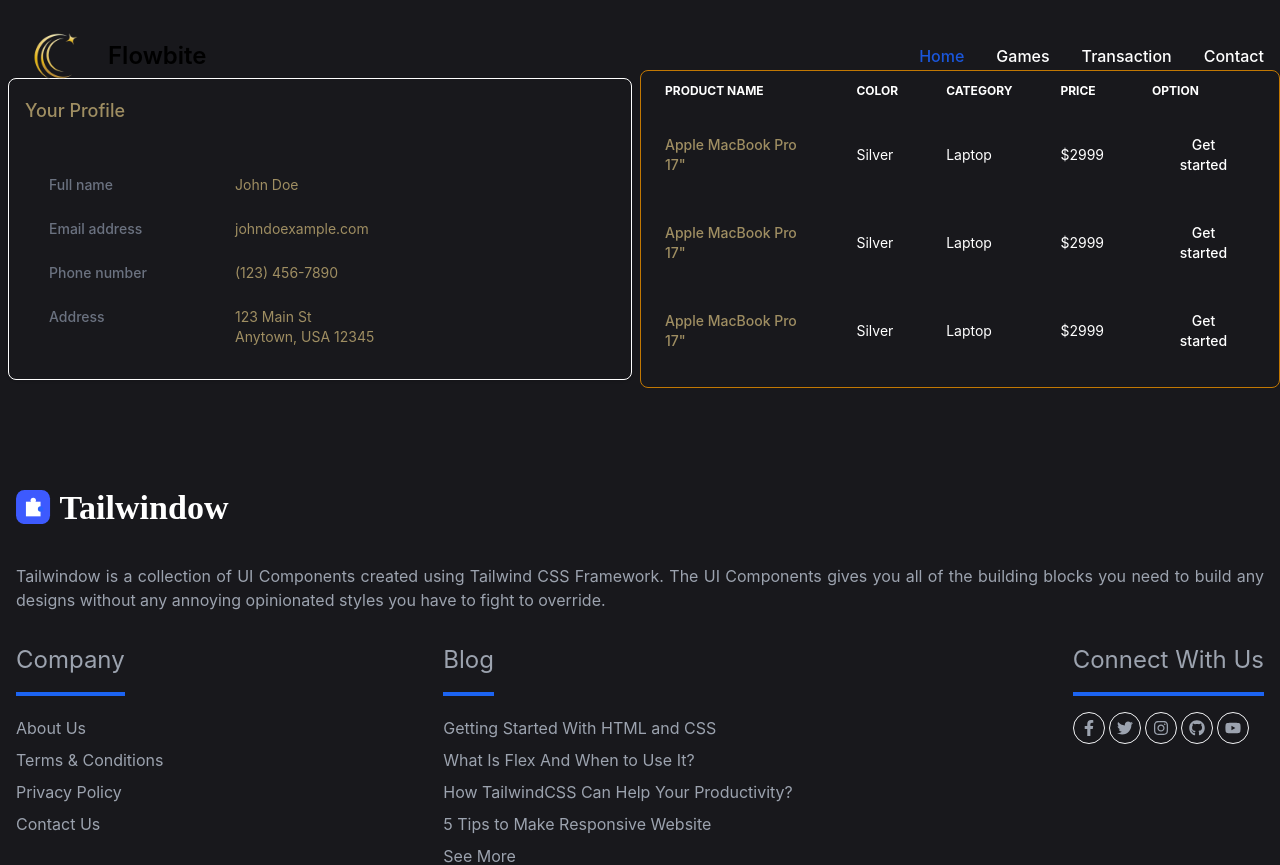
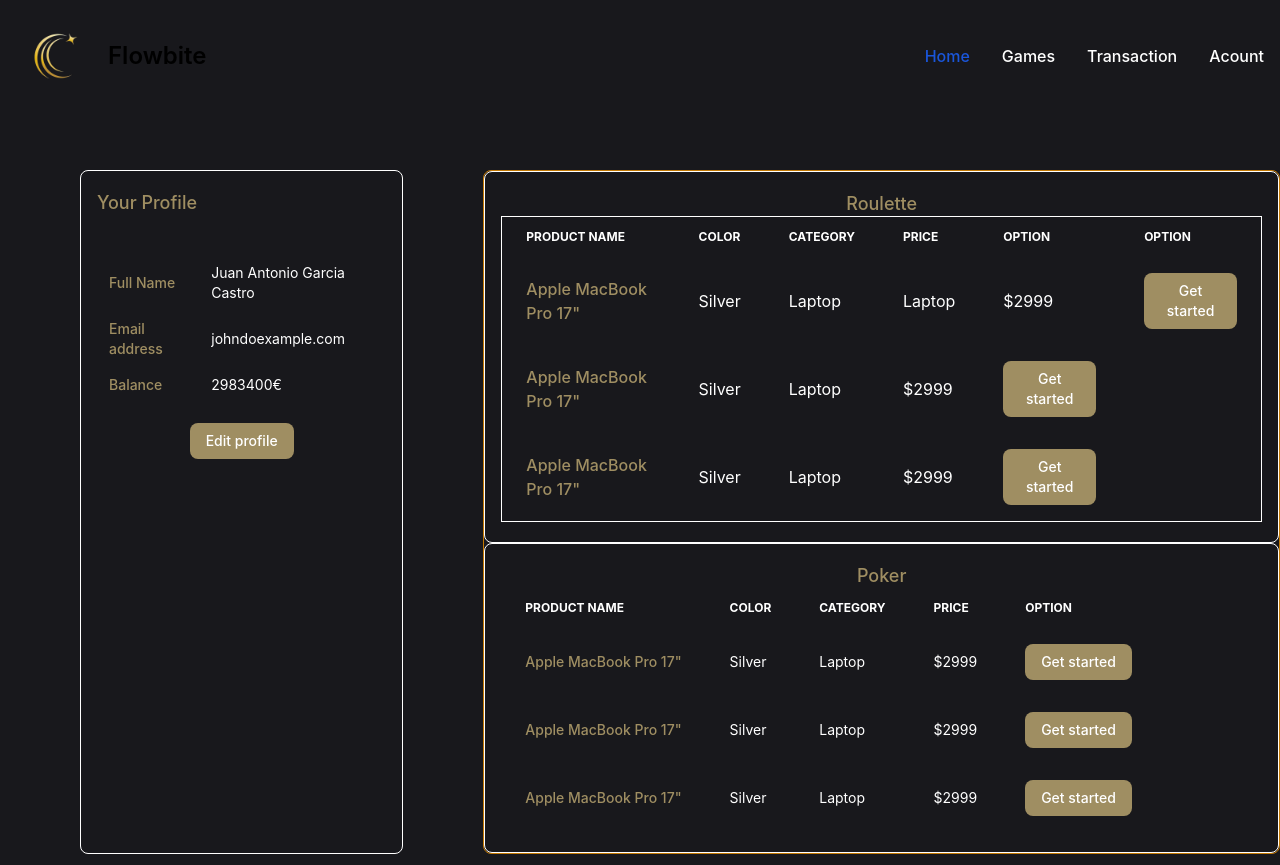
Before and after one commit to Juangaca02/Angular, an Angular app in the folder casino/: page /profile in a window 1280 px wide. Shown: the top 865 px of the page. Built offline with nearby package versions, Linux system fonts and the light colour scheme.

Commit message:
feat casino

```diff
--- a/casino/src/app/componentes/navbar/navbar.component.html
+++ b/casino/src/app/componentes/navbar/navbar.component.html
@@ -31,7 +31,7 @@
         </li>
         <li>
           <a href="/profile"
-            class="block py-2 px-3 text-white rounded hover:bg-gray-100 md:hover:bg-transparent md:border-0 md:hover:text-blue-700 md:p-0 dark:text-white md:dark:hover:text-blue-500 dark:hover:bg-gray-700 dark:hover:text-white md:dark:hover:bg-transparent">Contact</a>
+            class="block py-2 px-3 text-white rounded hover:bg-gray-100 md:hover:bg-transparent md:border-0 md:hover:text-blue-700 md:p-0 dark:text-white md:dark:hover:text-blue-500 dark:hover:bg-gray-700 dark:hover:text-white md:dark:hover:bg-transparent">Acount</a>
         </li>
         <!--
         <li>
--- a/casino/src/app/componentes/profile/profile.component.css
+++ b/casino/src/app/componentes/profile/profile.component.css
@@ -1,4 +1,12 @@
 section {
-  margin-top: 70px;
+  margin-top: 170px;
   margin-bottom: 70px;
 }
+
+.btn-dorado {
+  background-color: rgb(159, 142, 98);
+}
+
+.btn-dorado:hover {
+  background-color: rgb(87, 76, 48);
+}
--- a/casino/src/app/componentes/profile/profile.component.html
+++ b/casino/src/app/componentes/profile/profile.component.html
@@ -1,50 +1,145 @@
-<section class=" grid grid-cols-2 relative">
-  <div scope="col" class="border border-white rounded-lg overflow-hidden shadow m-2">
+<!-- grid grid-cols-2 max-w-2xl-->
+<section class="flex relative">
+  <div class="border border-white rounded-lg ml-20 mr-20 max-w-lg">
     <div class="px-4 py-5 sm:px-6">
       <h3 class="text-lg leading-6 font-medium dorado">
         Your Profile
       </h3>
     </div>
-    <div class=" px-4 py-5 sm:p-0">
-      <dl class="">
-        <div class="py-3 sm:py-5 sm:grid sm:grid-cols-3 sm:gap-4 sm:px-6">
-          <dt class="text-sm font-medium text-gray-500">
-            Full name
-          </dt>
-          <dd class="mt-1 text-sm dorado sm:mt-0 sm:col-span-2">
-            John Doe
-          </dd>
-        </div>
-        <div class="py-3 sm:py-5 sm:grid sm:grid-cols-3 sm:gap-4 sm:px-6">
-          <dt class="text-sm font-medium text-gray-500">
+    <div class="px-4 py-5 sm:p-0">
+      <table class="text-sm text-left rtl:text-right text-white">
+        <tbody>
+          <tr>
+            <th class="px-3 py-2 text-sm font-medium dorado">
+              Full Name
+            </th>
+            <td class="px-3 py-2 mt-1 text-sm">
+              Juan Antonio Garcia Castro
+            </td>
+          </tr>
+          <tr>
+            <th class="px-3 py-2 font-medium dorado">
               Email address
-          </dt>
-          <dd class="mt-1 text-sm dorado sm:mt-0 sm:col-span-2">
+            </th>
+            <td class="px-3 py-2 mt-1 text-sm">
               johndoexample.com
-          </dd>
-        </div>
-        <div class="py-3 sm:py-5 sm:grid sm:grid-cols-3 sm:gap-4 sm:px-6">
-          <dt class="text-sm font-medium text-gray-500">
-            Phone number
-          </dt>
-          <dd class="mt-1 text-sm dorado sm:mt-0 sm:col-span-2">
-            (123) 456-7890
-          </dd>
-        </div>
-        <div class="py-3 sm:py-5 sm:grid sm:grid-cols-3 sm:gap-4 sm:px-6">
-          <dt class="text-sm font-medium text-gray-500">
-            Address
-          </dt>
-          <dd class="mt-1 text-sm dorado sm:mt-0 sm:col-span-2">
-            123 Main St<br>
-            Anytown, USA 12345
-          </dd>
-        </div>
-      </dl>
+            </td>
+          </tr>
+          <tr>
+            <th class="px-3 py-2 font-medium dorado">
+              Balance
+            </th>
+            <td class="px-3 py-2 mt-1 text-sm">
+              2983400€
+            </td>
+          </tr>
+        </tbody>
+      </table>
+      <div class="px-4 py-5 flex justify-center items-center">
+        <button type="submit"
+          class="btn-dorado text-white  items-center focus:ring-4 focus:outline-none focus:ring-blue-300 font-medium rounded-lg text-sm px-4 py-2 text-center dark:focus:ring-blue-800">Edit
+          profile
+        </button>
       </div>
     </div>
-  <div scope="col" class="border border-yellow-500 rounded-lg">
-    <table class="w-full text-sm text-left rtl:text-right text-white">
+  </div>
+  <div class="border border-yellow-500 rounded-lg">
+    <div class="px-4 py-5 border border-white rounded-lg">
+      <p class="text-lg text-center leading-6 font-medium dorado">
+        Roulette
+      </p>
+      <table class="border border-white text-left rtl:text-right text-white">
+        <thead class="text-xs uppercase dark:text-gray-400">
+          <tr>
+            <th scope="col" class="px-6 py-3">
+              Product name
+            </th>
+            <th scope="col" class="px-6 py-3">
+              Color
+            </th>
+            <th scope="col" class="px-6 py-3">
+              Category
+            </th>
+            <th scope="col" class="px-6 py-3">
+              Price
+            </th>
+            <th scope="col" class="px-6 py-3">
+              Option
+            </th>
+            <th scope="col" class="px-6 py-3">
+              Option
+            </th>
+          </tr>
+        </thead>
+        <tbody>
+          <tr>
+            <th class="px-6 py-4 font-medium dorado">
+              Apple MacBook Pro 17"
+            </th>
+            <td class="px-6 py-4">
+              Silver
+            </td>
+            <td class="px-6 py-4">
+              Laptop
+            </td>
+            <td class="px-6 py-4">
+              Laptop
+            </td>
+            <td class="px-6 py-4">
+              $2999
+            </td>
+            <td class="px-6 py-4">
+              <button type="button"
+                class="btn-dorado text-white focus:ring-4 focus:outline-none focus:ring-blue-300 font-medium rounded-lg text-sm px-4 py-2 text-center dark:focus:ring-blue-800">Get
+                started</button>
+            </td>
+          </tr>
+          <tr>
+            <th class="px-6 py-4 font-medium dorado">
+              Apple MacBook Pro 17"
+            </th>
+            <td class="px-6 py-4">
+              Silver
+            </td>
+            <td class="px-6 py-4">
+              Laptop
+            </td>
+            <td class="px-6 py-4">
+              $2999
+            </td>
+            <td class="px-6 py-4">
+              <button type="button"
+                class="btn-dorado text-white focus:ring-4 focus:outline-none focus:ring-blue-300 font-medium rounded-lg text-sm px-4 py-2 text-center dark:focus:ring-blue-800">Get
+                started</button>
+            </td>
+          </tr>
+          <tr>
+            <th class="px-6 py-4 font-medium dorado">
+              Apple MacBook Pro 17"
+            </th>
+            <td class="px-6 py-4">
+              Silver
+            </td>
+            <td class="px-6 py-4">
+              Laptop
+            </td>
+            <td class="px-6 py-4">
+              $2999
+            </td>
+            <td class="px-6 py-4">
+              <button type="button"
+                class="btn-dorado text-white focus:ring-4 focus:outline-none focus:ring-blue-300 font-medium rounded-lg text-sm px-4 py-2 text-center dark:focus:ring-blue-800">Get
+                started</button>
+            </td>
+          </tr>
+        </tbody>
+      </table>
+    </div>
+    <div class="px-4 py-5 border border-white rounded-lg">
+      <h3 class="text-lg text-center leading-6 font-medium dorado">
+        Poker
+      </h3>
+      <table class="text-sm text-left rtl:text-right text-white">
         <thead class="text-xs uppercase dark:text-gray-400">
           <tr>
             <th scope="col" class="px-6 py-3">
@@ -125,4 +220,5 @@
         </tbody>
       </table>
     </div>
+  </div>
 </section>
```
Lines whose indentation alone changed are shown as unchanged.
